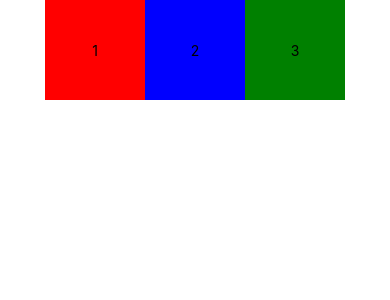
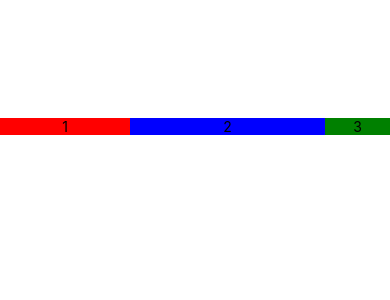
Before and after one commit to Sergei29/react-native-expo-training, a React Native app: screen / in a window 390 px wide. Shown: the top 300 px of the page. Built offline with nearby package versions, Linux system fonts and the light colour scheme.

Commit message:
feat: flexbox items updated

```diff
--- a/App.tsx
+++ b/App.tsx
@@ -23,8 +23,8 @@ const square = {
 };
 const styles = StyleSheet.create({
   appContainer: {
-    // alignItems: "center",
-    justifyContent: "center",
+    alignItems: "center",
+    justifyContent: "space-around",
     height: "30%",
     flexDirection: "row",
   },
@@ -32,18 +32,21 @@ const styles = StyleSheet.create({
     backgroundColor: "red",
     alignItems: "center",
     justifyContent: "center",
-    ...square,
+    flex: 2,
+    // ...square,
   },
   two: {
     backgroundColor: "blue",
     alignItems: "center",
     justifyContent: "center",
-    ...square,
+    flex: 3,
+    // ...square,
   },
   three: {
     backgroundColor: "green",
     alignItems: "center",
     justifyContent: "center",
-    ...square,
+    flex: 1,
+    // ...square,
   },
 });
```
